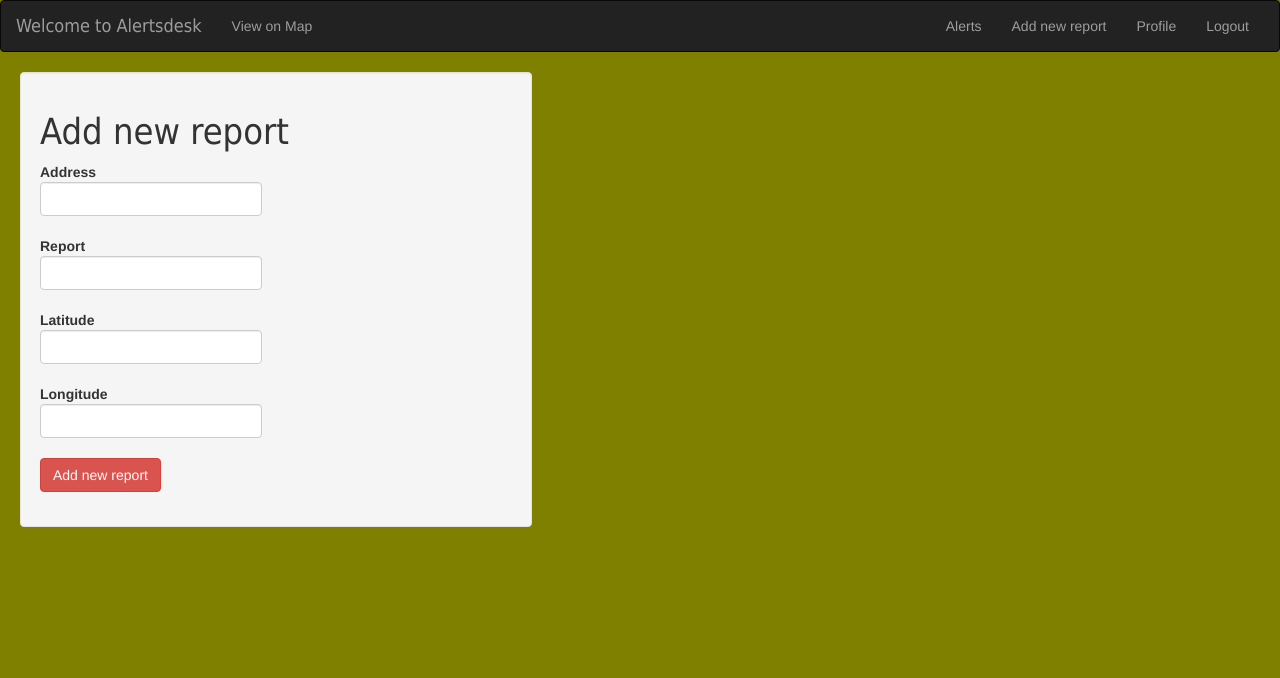
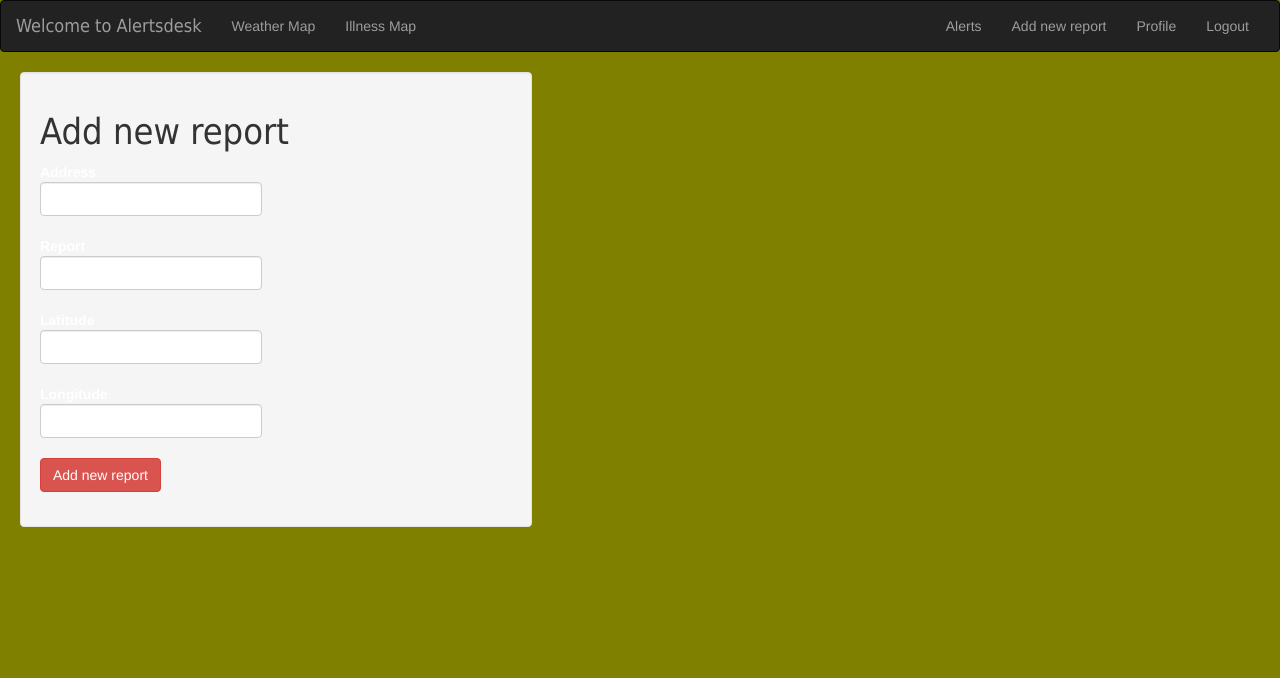
Before and after one commit to Geeksten/Alertsdesk, a Flask app: page /addnewreport in a window 1280 px wide. Shown: the top 678 px of the page. Run offline with Flask 2, Linux system fonts and the light colour scheme; the visitor is signed in with stand-in values (Sample User, id 1); parts of the project's set-up code (start-up, migrations or seed data) failed here and were passed over; some libraries are stand-ins or nearby versions; some web fonts are replaced.

Commit message:
added weather function to server.py

```diff
--- a/server.py
+++ b/server.py
@@ -7,6 +7,9 @@ from flask_debugtoolbar import DebugToolbarExtension
 
 from model import connect_to_db, db, User, Userreport, Reportsymptom
 from model import Symptom, State, Staterecall, Fdarecall
+import requests
+import pprint
+from datetime import datetime
 import os
 
 
@@ -14,6 +17,7 @@ app = Flask(__name__)
 
 # Required to use Flask sessions and the debug toolbar
 app.secret_key = os.environ['app_key']
+openweather_api = os.environ['openweather_api']
 
 # Normally, if you use an undefined variable in Jinja2, it fails silently.
 # This is horrible. Fix this so that, instead, it raises an error.
@@ -185,6 +189,8 @@ def alerts_signup_form():
 
 #########################################################################
 
+#TO DO COMPLETE ROUTE
+
 
 @app.route('/alerts', methods=['POST'])
 # def alerts_process():
@@ -245,16 +251,123 @@ def show_symptoms(sym_id):
     print symptom
     return render_template("symptom_details.html",
                            symptom=symptom)
+
 #########################################################################
+#TO DO COMPLETE THE ROUTE
+#enter queries
 
 
-@app.route('/map')
+@app.route('/illnessmap')
 def show_map():
-    return render_template("map.html")
+    return render_template("illnessmap.html")
 
 
 #########################################################################
 
+@app.route('/weathermap', methods=['GET'])
+def show_weather_form():
+    '''Displays a form so user can search by zip'''
+
+    return render_template("weathermap.html")
+
+
+@app.route('/weathermap', methods=['POST'])
+def process_weather_result():
+    """Display weather conditions for given zipcode."""
+
+    # openweather_api = os.environ['openweather_api']
+    api_key = 'appid=' + openweather_api
+    # Get form variables
+    userzip = request.form.get("userzip")
+
+    # openweather_api = '27300f2017feaf811a4170ce642bc5f1'
+    # api_key = 'appid=' + openweather_api
+
+    # print api_key
+
+    # url2 = 'http://api.openweathermap.org/data/2.5/weather?appid=27300f2017feaf811a4170ce642bc5f1&zip=33511,us'
+    shortened_url = 'http://api.openweathermap.org/data/2.5/weather'
+    # print shortened_url
+    # final_url = 'http://api.openweathermap.org/data/2.5/weather?{}'.format(api_key)
+
+    # print final_url
+    # print "please type in your zipcode"
+    # zipcode = '33511'  # hardcode zip for now
+    # zipcode = request.form.get('user_zip')
+    payload = "&" + 'zip=' + userzip + ',us'
+    # print payload
+
+    r = requests.get(shortened_url, params=api_key + payload)
+    # print r   # gives resposnse 200 everythings ok
+
+    jdict = r.json()
+    # print jdict
+
+    # for thing in jdict:
+    #     print thing
+
+       #  for r in jdict:
+       # ....:     print r
+       # ....:
+       #  clouds
+       #  name
+       #  coord
+       #  sys
+       #  weather
+       #  cod
+       #  base
+       #  dt
+       #  main
+       #  id
+       #  wind
+
+    i = datetime.now()
+    # print str(i)
+    time_now = i.strftime('%Y/%m/%d %H:%M:%S')
+    # print time_now
+
+    city = jdict['name']
+    # print city
+
+    coordinates = jdict['coord']
+    # print coordinates
+
+    weather_conditions = jdict['weather']
+    # print weather_conditions
+    # type(weather_conditions)  # list
+
+    for w in weather_conditions:
+        # print w
+        # type(w)  # dict
+        cloud_cover = w['description']
+        # print cloud_cover
+
+    atmospheric_conditions = jdict['main']
+    # print atmospheric_conditions
+    # type(atmospheric_conditions)  # dict
+
+    humidity_level = atmospheric_conditions['humidity']
+    # print humidity_level
+
+    lows = atmospheric_conditions['temp_min']
+    # print lows
+
+    highs = atmospheric_conditions['temp_max']
+    # print highs
+
+    print ("Current time is %s" % time_now)
+
+    print '''Weather in %s, %s, with lows of %s,
+              highs of %s, humidity is %d''' % (city, cloud_cover, lows, highs, humidity_level)
+    weather_report = '''Weather in %s, %s, with lows of %s,
+              highs of %s, humidity is %d''' % (city, cloud_cover, lows, highs, humidity_level)
+
+    return weather_report
+    print weather_report
+
+
+
+    #########################################################################
 # @app.route('/alerts')
 # def sign_up_for_alerts():
 #     pass
--- a/templates/base.html
+++ b/templates/base.html
@@ -32,6 +32,10 @@
           background-color: olive;
         }
 
+        .form-control{
+          color: black;
+        }
+
         #homepage-block {
           width: 100%;
           height: 100%;
@@ -54,6 +58,9 @@
           margin-top: 20px;
         }
 
+        label{
+          color:white;
+        }
   </style>
 </head>
 <body>
@@ -80,7 +87,8 @@
         id="bs-example-navbar-collapse-1">
 
         <ul class="nav navbar-nav">
-          <li><a href="/map">View on Map</a></li>
+          <li><a href="/weathermap">Weather Map</a></li>
+          <li><a href="/illnessmap">Illness Map</a></li>
           </ul>
 
         <!--The items on the right side of the nav bar-->
--- a/templates/index.html
+++ b/templates/index.html
@@ -1,7 +1,7 @@
 {% extends 'base.html' %}
 {% block content %}
 
-    <h1>Who's ill</h1>
+    <h1>Weather</h1>
     <img src="../static/img/us_map.png" alt="United States map" height="400" width="900">
 
 
--- a/weather.py
+++ b/weather.py
@@ -95,6 +95,10 @@ print ("Current time is %s" % time_now)
 print '''Weather in %s, %s, with lows of %s,
           highs of %s, humidity is %d''' % (city, cloud_cover, lows, highs, humidity_level)
 
+weather_report = '''Weather in %s, %s, with lows of %s,
+          highs of %s, humidity is %d''' % (city, cloud_cover, lows, highs, humidity_level)
+print weather_report
+
 
 
 #     artistName = jdict['results'][i].get('artistName')
```
